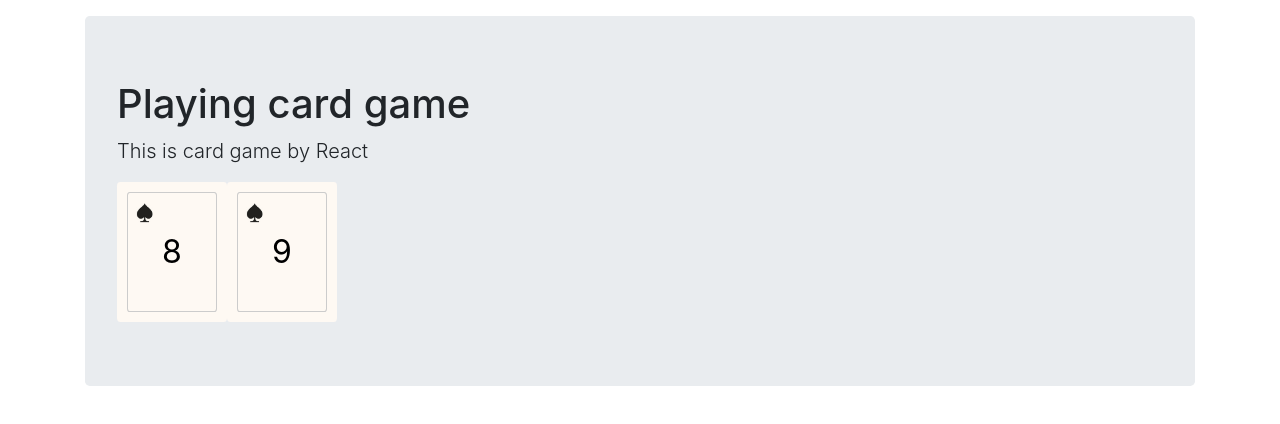
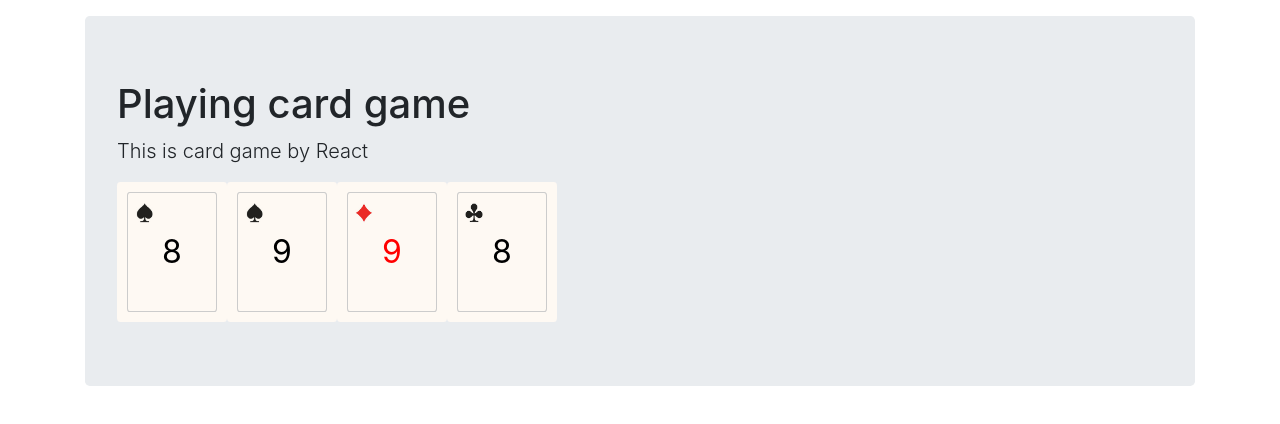
Before and after one commit to koko37/playing-card, a React (Create React App) app: page / in a window 1280 px wide. Shown: the top 424 px of the page. Built offline with nearby package versions, Linux system fonts and the light colour scheme.

Commit message:
feat: initial pair game done

```diff
--- a/src/App.js
+++ b/src/App.js
@@ -21,6 +21,20 @@ export default () => {
         {flower: "s", number: "9"},
     ]
 
+    const cards_place_3 = [
+        {flower: "c", number: "6"},
+        {flower: "h", number: "7"},
+        {flower: "c", number: "8"},
+        {flower: "d", number: "9"},
+    ]
+
+    const cards_place_4 = [
+        {flower: "c", number: "3"},
+        {flower: "h", number: "5"},
+        {flower: "h", number: "j"},
+        {flower: "c", number: "8"},
+    ]
+
     return (
         <Container>
             <Jumbotron className="mt-3">
@@ -29,6 +43,8 @@ export default () => {
                 <div className="d-flex">
                     <CardHolder cards={cards_place_1} card_size={card_size} />
                     <CardHolder cards={cards_place_2} card_size={card_size} />
+                    <CardHolder cards={cards_place_3} card_size={card_size} />
+                    <CardHolder cards={cards_place_4} card_size={card_size} />
                 </div>
 
             </Jumbotron>
--- a/src/components/CardHolder.js
+++ b/src/components/CardHolder.js
@@ -1,4 +1,4 @@
-import React, { useState } from 'react'
+import React, { useState, useEffect } from 'react'
 import { connect } from 'react-redux'
 import styles from "../styles/card-holder.module.css"
 import Card from "./Card"
@@ -18,7 +18,26 @@ const mapDispatchToProps = (dispatch) => ({
 const CardHolder = ({cards, card_size, firstCard, secondCard, setFirstCard, setSecondCard, releaseSelect}) => {
     const [cardList, setCardList] = useState(cards);
     const [topCard, setTopCard] = useState(cards[cards.length - 1])
-    const [active, setActive] = useState(topCard === firstCard);
+    const [active, setActive] = useState(false);
+
+    useEffect(()=>{
+        setActive(firstCard === topCard);
+    }, [firstCard, topCard])
+
+    useEffect(()=>{
+        console.log("second card selected: ", JSON.stringify(firstCard), JSON.stringify(secondCard));
+        if((firstCard != null) && (secondCard != null) && (firstCard.number === secondCard.number))
+        {
+            if(firstCard === topCard)
+            {
+                const cardListNew = cardList.slice(0, cardList.length-1);
+                const topCardNew = cardListNew[cardListNew.length - 1];
+                setCardList(cardListNew);
+                setTopCard(topCardNew);
+                releaseSelect();
+            }
+        }
+    }, [secondCard])
 
     const style = {
         border: active ? "solid 1px #f00" : "none"
@@ -44,15 +63,16 @@ const CardHolder = ({cards, card_size, firstCard, secondCard, setFirstCard, setS
         if(firstCard.number !== topCard.number)
         {
             console.log("different card selected.");
-            setFirstCard(null);
+            releaseSelect();
             return;
         }
 
-        // 2 same cards were selected, so remove the card pair
-        setTopCard(cardList.pop());
-        setActive(false);
-        setFirstCard(null);
-
+        // remove seecond card
+        setSecondCard(topCard);
+        const cardListNew = cardList.slice(0, cardList.length-1);
+        const topCardNew = cardListNew[cardListNew.length - 1];
+        setCardList(cardListNew);
+        setTopCard(topCardNew);
     }
 
     return(
```
